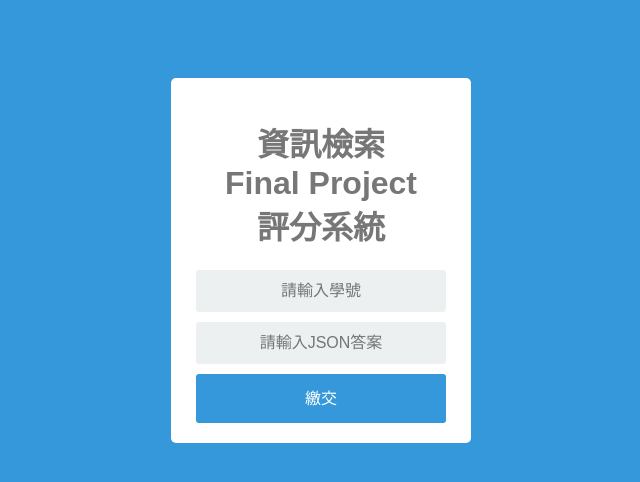
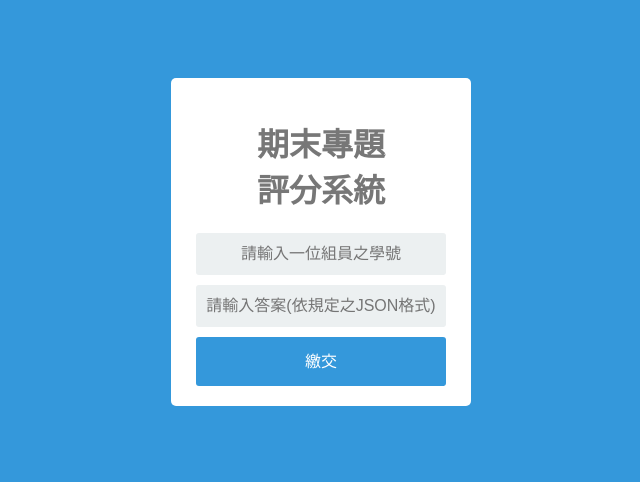
Before and after one commit to aiedward/IRScoringWeb, a Django app: page /scoring/ in a window 1280 px wide. Shown: the top 482 px of the page, without its empty margins (319-959 px from the left). Run offline with Django 3.2, Linux system fonts and the light colour scheme.

Commit message:
index.html changed some text on the page

```diff
--- a/scoring/templates/scoring/index.html
+++ b/scoring/templates/scoring/index.html
@@ -3,28 +3,15 @@
 <head>
     <meta charset="UTF-8">
     <title>submitting</title>
-
-    <!-- loads the path to the static files -->
     {% load staticfiles %}
     <link rel="stylesheet" type="text/css" href="{% static 'scoring/style.css' %}">
 
 </head>
 <body>
-  <!--   <form action="/scoring/add/" method="post" enctype="text/plain">
-        {% csrf_token %}
-        <table>
-            <tr>
-                <td> {{form.Std_ID.label}} </td>
-                <td> {{form.Std_ID}} </td>
-            </tr>
-        </table>
-
-        <input type="submit" value="提交">
-    </form> -->
   <div class="login">
     <div class="login-screen">
       <div class="app-title">
-        <h1>資訊檢索 <br> Final Project <br> 評分系統</h1>
+        <h1>期末專題 <br> 評分系統</h1>
       </div>
 
       <div class="login-form">
@@ -32,16 +19,14 @@
         <form class="ui form" action="" method="post">
         {% csrf_token %}
           <div class="control-group">
-            <input type="" name="studentID" placeholder="請輸入學號">
+            <input type="" name="studentID" placeholder="請輸入一位組員之學號">
             <label class="login-field-icon fui-user" for="login-name"></label>
           </div>
 
           <div class="control-group">
-          <input type="" name="answer" placeholder="請輸入JSON答案">
+          <input type="" name="answer" placeholder="請輸入答案(依規定之JSON格式)">
           <label class="login-field-icon fui-lock" for="login-pass"></label>
           </div>
-
-          <!--  <a class="btn btn-primary btn-large btn-block" href="#">login</a>  -->
           <button class="btn btn-primary btn-large btn-block" type="submit" id="submit">繳交</button>
         </form>
 
```
